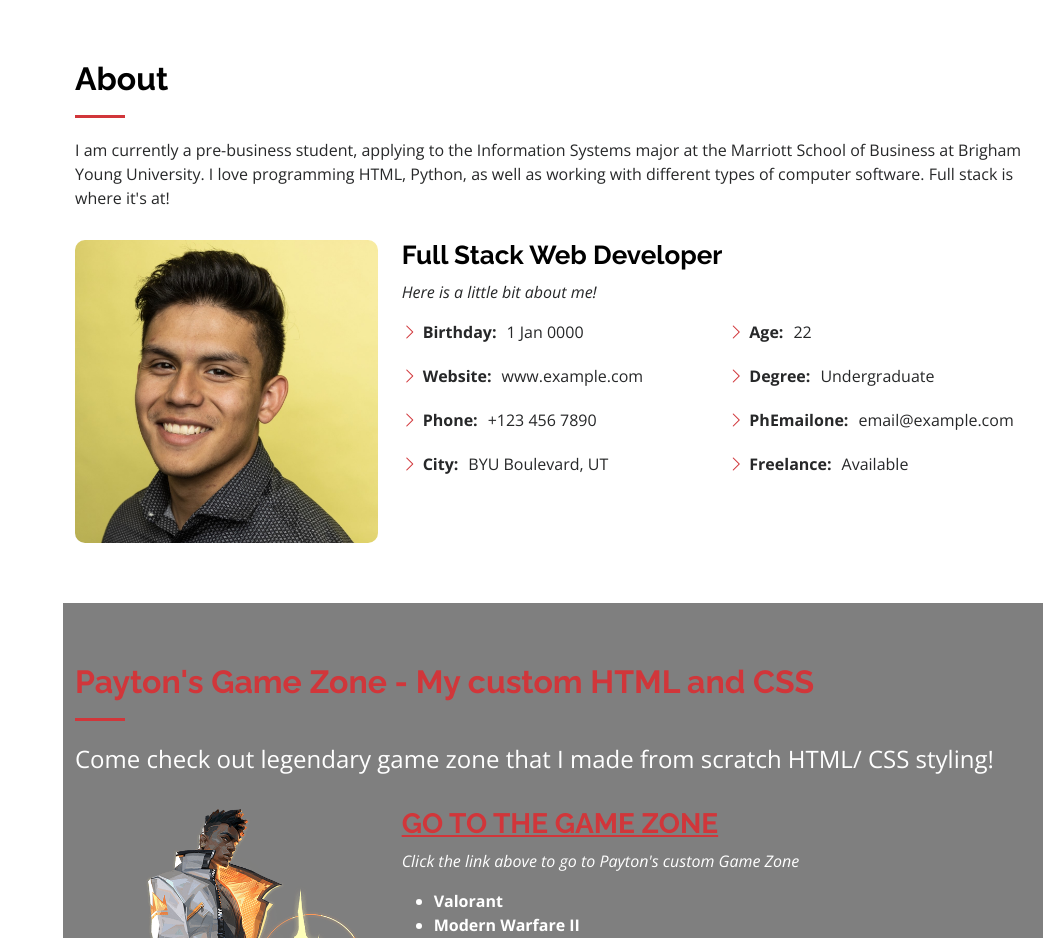
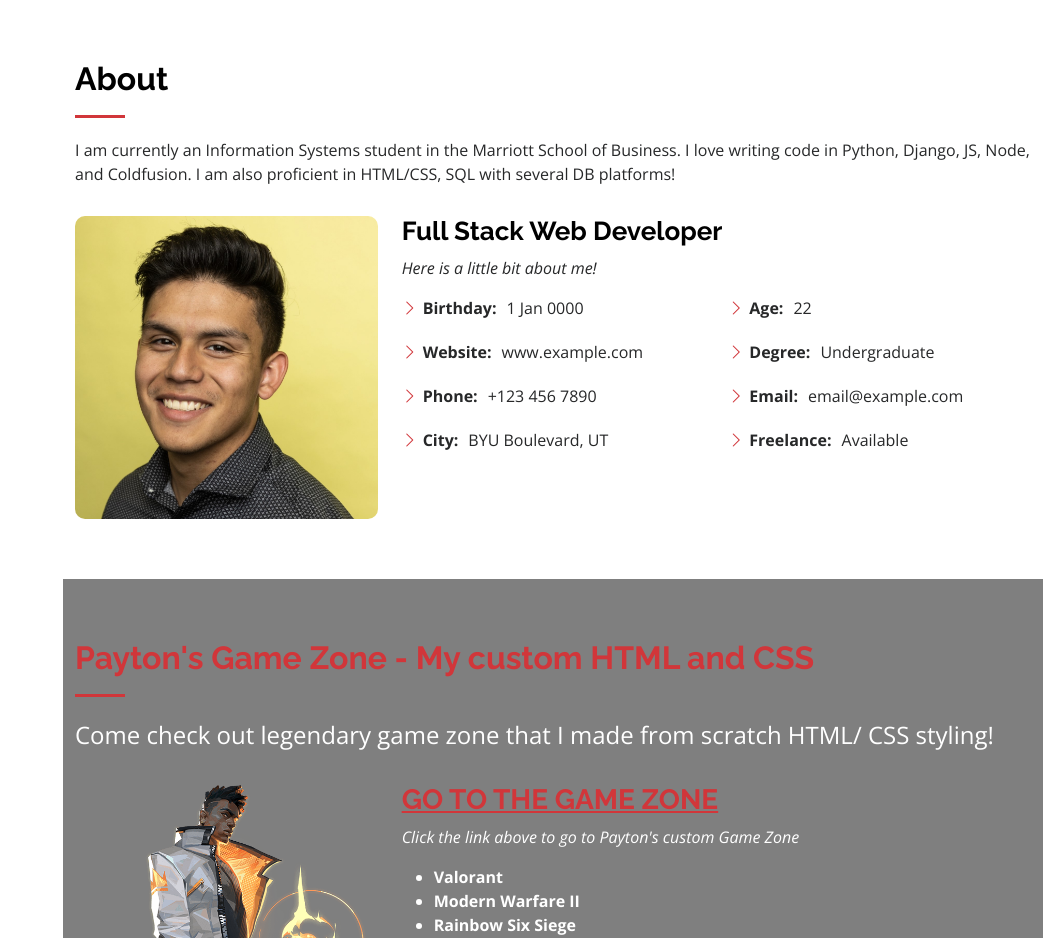
Before and after one commit to pcruz01/AboutMe, a plain HTML site: page index.html in a window 1280 px wide. Shown: the part 800-1738 px from the top of the page, without its empty margins (237-1280 px from the left). Drawn offline with nearby package versions, Linux system fonts and the light colour scheme.

Commit message:
Small updates on index

```diff
--- a/index.html
+++ b/index.html
@@ -85,9 +85,9 @@
 
         <div class="section-title">
           <h2>About</h2>
-          <p>I am currently a pre-business student, applying to the Information Systems major at the Marriott School of
-            Business at Brigham Young University. I love programming HTML, Python, as well as working with different types
-            of computer software. Full stack is where it's at!</p>
+          <p>I am currently an Information Systems student in the Marriott School of Business. I love
+            writing code in Python, Django, JS, Node, and Coldfusion. I am also proficient in HTML/CSS,
+            SQL with several DB platforms!</p>
         </div>
 
         <div class="row">
@@ -112,7 +112,7 @@
                 <ul>
                   <li><i class="bi bi-chevron-right"></i> <strong>Age:</strong> <span>22</span></li>
                   <li><i class="bi bi-chevron-right"></i> <strong>Degree:</strong> <span>Undergraduate</span></li>
-                  <li><i class="bi bi-chevron-right"></i> <strong>PhEmailone:</strong> <span>email@example.com</span></li>
+                  <li><i class="bi bi-chevron-right"></i> <strong>Email:</strong> <span>email@example.com</span></li>
                   <li><i class="bi bi-chevron-right"></i> <strong>Freelance:</strong> <span>Available</span></li>
                 </ul>
               </div>
```
